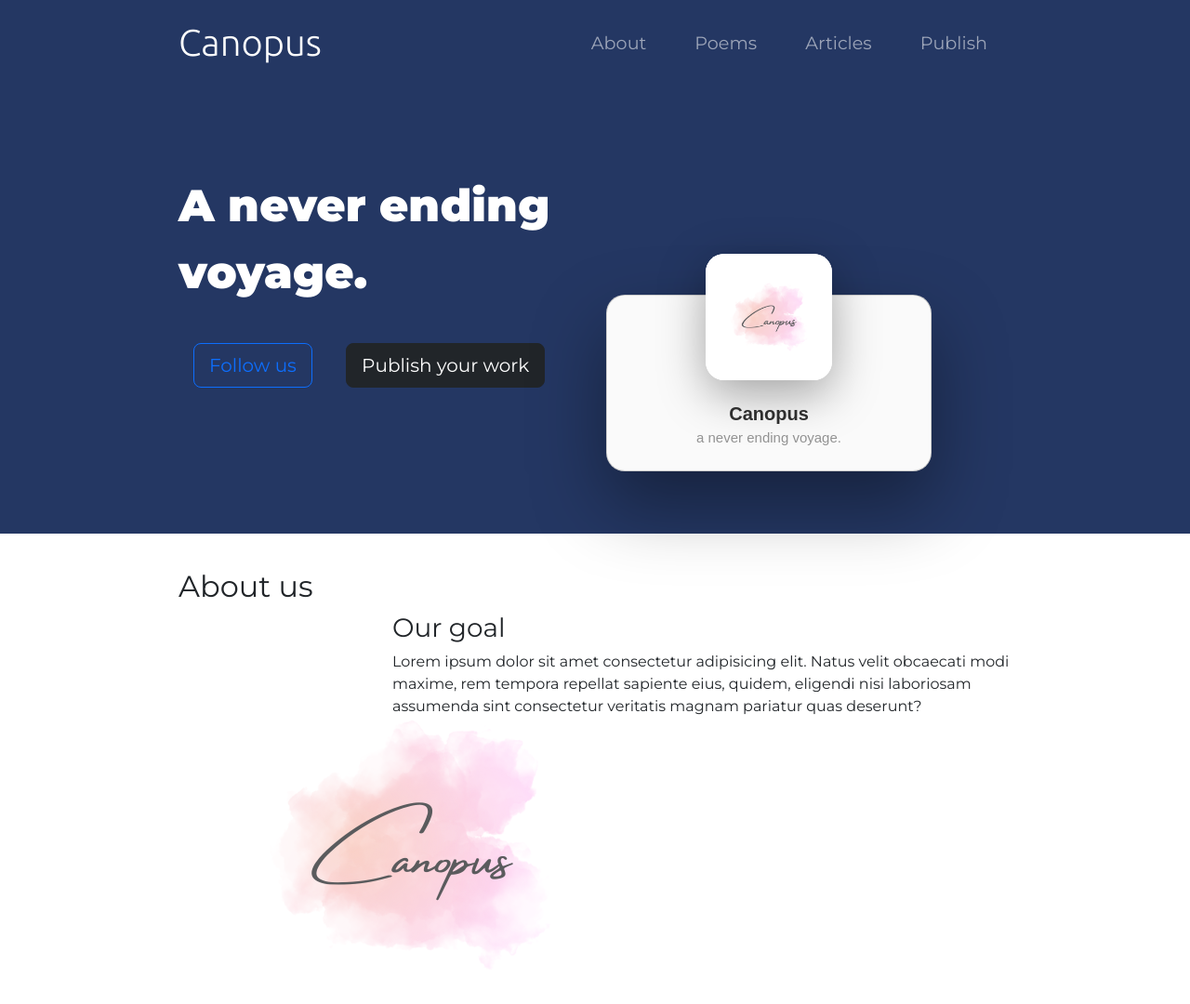
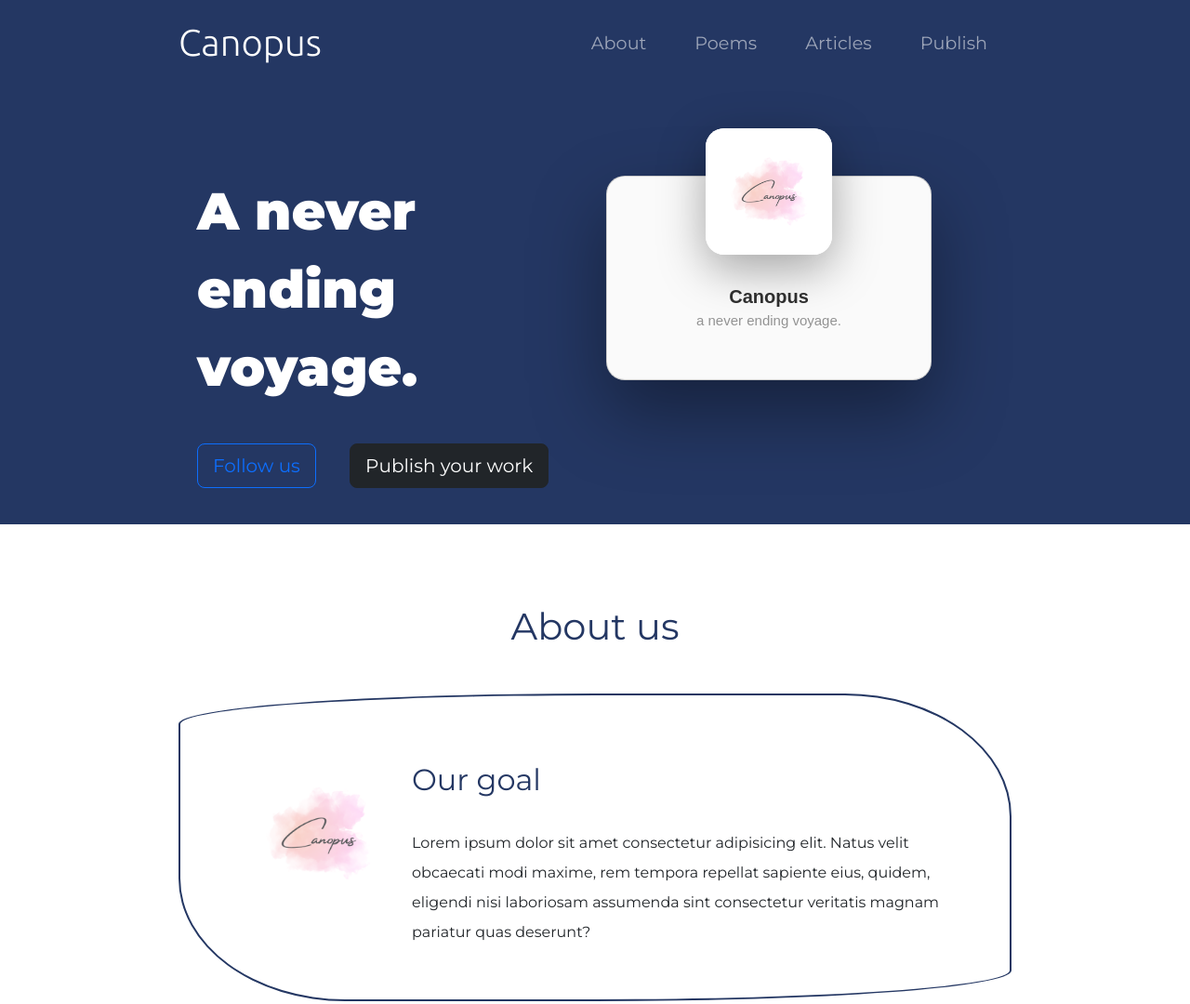
Before and after one commit to farhanfaiyazkhan/Canopus, a plain HTML site: page index.html in a window 1280 px wide. Shown: the part 35-1115 px from the top of the page at 93% size. Drawn offline with nearby package versions, Linux system fonts and the light colour scheme; a web font is replaced by a local one.

Commit message:
Update styles.css

```diff
--- a/css/styles.css
+++ b/css/styles.css
@@ -1,26 +1,40 @@
-#title{
+#title {
   background-color: #243763;
   color: white;
+  text-align: center;
 }
 
-body{
+body {
   font-family: "Montserrat", sans-serif;
 }
 
-h1{
+h1 {
   font-family: "Montserrat";
-    font-size: 3rem;
+  font-size: 3.5rem;
   line-height: 1.5;
   font-weight: bold;
   margin-top: 6rem;
 }
 
-.container-fluid{
+h2{
+  color: #243763;
+  text-align: center;
+  margin: 3rem;
+  font-size: 2.5rem;
+}
+
+
+
+.container-fluid {
   padding: 3% 15%;
 }
 
-.title-button{
-    margin: 2rem 1rem 0;
+.title-button {
+  margin: 2rem 0rem 0;
+}
+
+.title-button-follow {
+  margin-right: 2rem
 }
 
 /****************** Card ***********************/
@@ -31,9 +45,6 @@ h1{
   padding: 0;
   box-sizing: border-box;
   font-family: "Poppins", sans-serif;
-  position: relative;
-  right: 8rem;
-  bottom: 3rem;
 }
 
 /* body {
@@ -50,22 +61,27 @@ h1{
   );
 } */
 
+.instagram-card{
+  text-align: center;
+}
+
 .card {
   position: relative;
   top: 100px;
   width: 350px;
-  height: 190px;
+  height: 220px;
   background: rgb(250, 250, 250);
   border-radius: 20px;
   box-shadow: 0 35px 80px rgba(0, 0, 0, 0.38);
   transition: 0.5s;
-  margin: 8rem;
+  margin-bottom: 10rem;
+  margin-left: 0rem;
 }
 
 .card:hover {
   height: 350px;
   margin-top: 2rem;
-  margin-bottom: 6rem;
+  margin-bottom: 8rem;
 }
 
 .imgBx {
@@ -106,6 +122,7 @@ h1{
   justify-content: center;
   align-items: flex-end;
   overflow: hidden;
+
 }
 
 .card .content .details {
@@ -193,21 +210,106 @@ h1{
 
 /* Navigation Bar */
 
-.navbar{
+.navbar {
   padding-bottom: 0 0 4.5rem;
 }
 
-.navbar-brand{
+.navbar-brand {
   font-family: 'Ubuntu', sans-serif;
   font-size: 2.5em;
   /* font-weight: bold; */
 }
 
-.nav-item{
+.nav-item {
   padding: 0 18px;
 }
 
-.nav-link{
+.nav-link {
   font-size: 1.2rem;
   font-family: "Montserrat";
 }
+
+.title-main{
+  text-align: left;
+  padding-left: 2rem;
+}
+
+/* About */
+
+.about-img{
+  height: auto;
+  width: 200px;
+  border-radius: 100%;
+  margin: 1rem;
+  max-width: 100%;
+}
+
+.about-row
+{
+  line-height: 2;
+  margin: 2rem auto;
+  text-align: center;
+  border: 2px solid #243763;
+  padding: 2.5rem;
+  border-radius: 50% 20% / 10% 40%;
+}
+
+.about-title{
+  color: #243763;
+  margin: 2rem auto;
+  text-align: left;
+  font-size: 2rem;
+}
+
+.about-content{
+  text-align: left;
+}
+
+
+/* Poems */
+
+
+#poems
+{
+  background-color: #243763;
+  color: #fff;
+  text-align: center;
+}
+
+
+.two-burning-img{
+  max-width: 100%;
+  height: auto;
+  width: 25rem;
+  border-radius: 50% 20% / 10% 40%;
+  margin: 4rem auto;
+}
+
+.poem-title{
+  text-align: left;
+  margin: 0 auto 2rem;
+  font-family: 'Ubuntu';
+}
+
+.poem-content{
+  text-align: left;
+  line-height: 1.75;
+  font-family: 'Dancing Script', cursive;
+  font-size: 1.5rem;
+  padding-bottom: 2rem;
+}
+
+.poem-header{
+  color: #fff;
+}
+
+
+.instagram-link{
+  color: #fff;
+  font-family: 'Moon Dance', cursive;
+  font-size: 2rem;
+}
+
+.instagram-link:hover{
+  color: #0092ca;
+}
```
Lines whose indentation alone changed are shown as unchanged.
